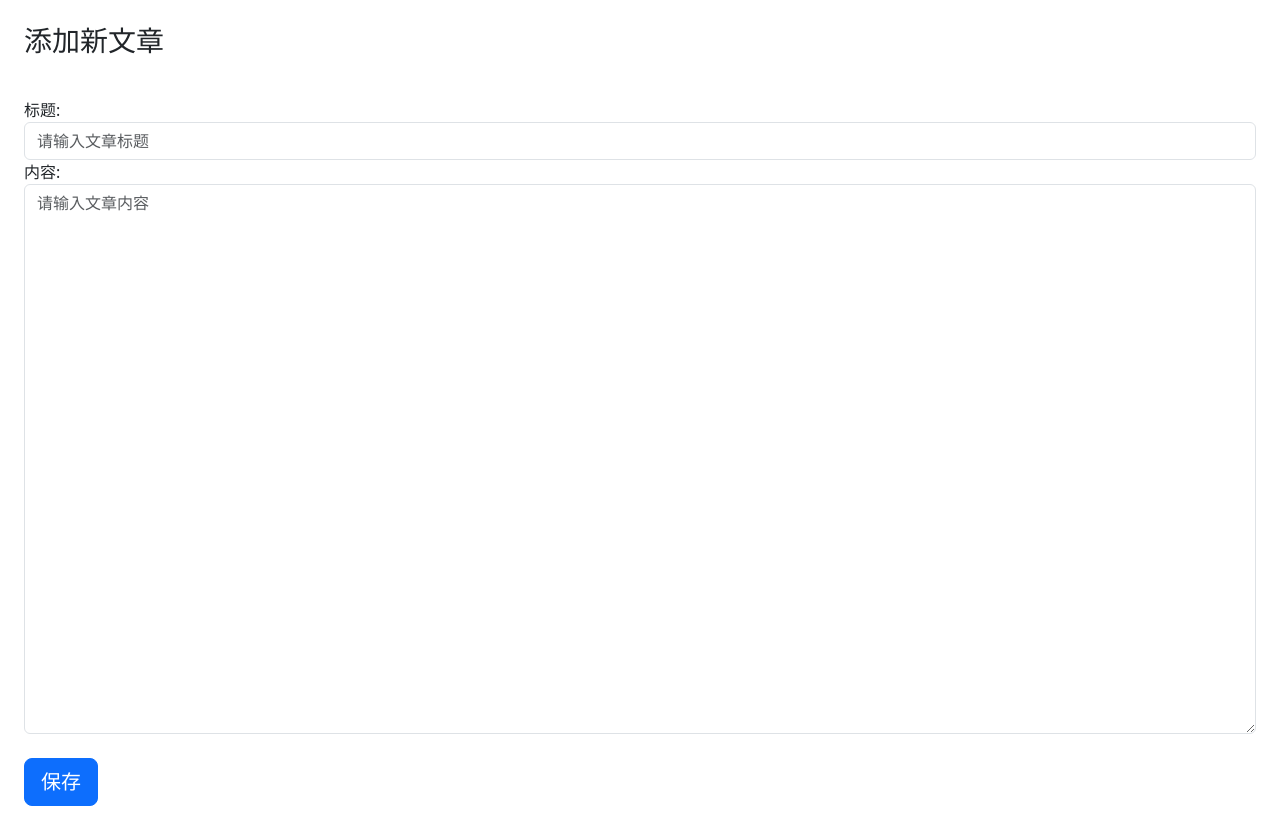
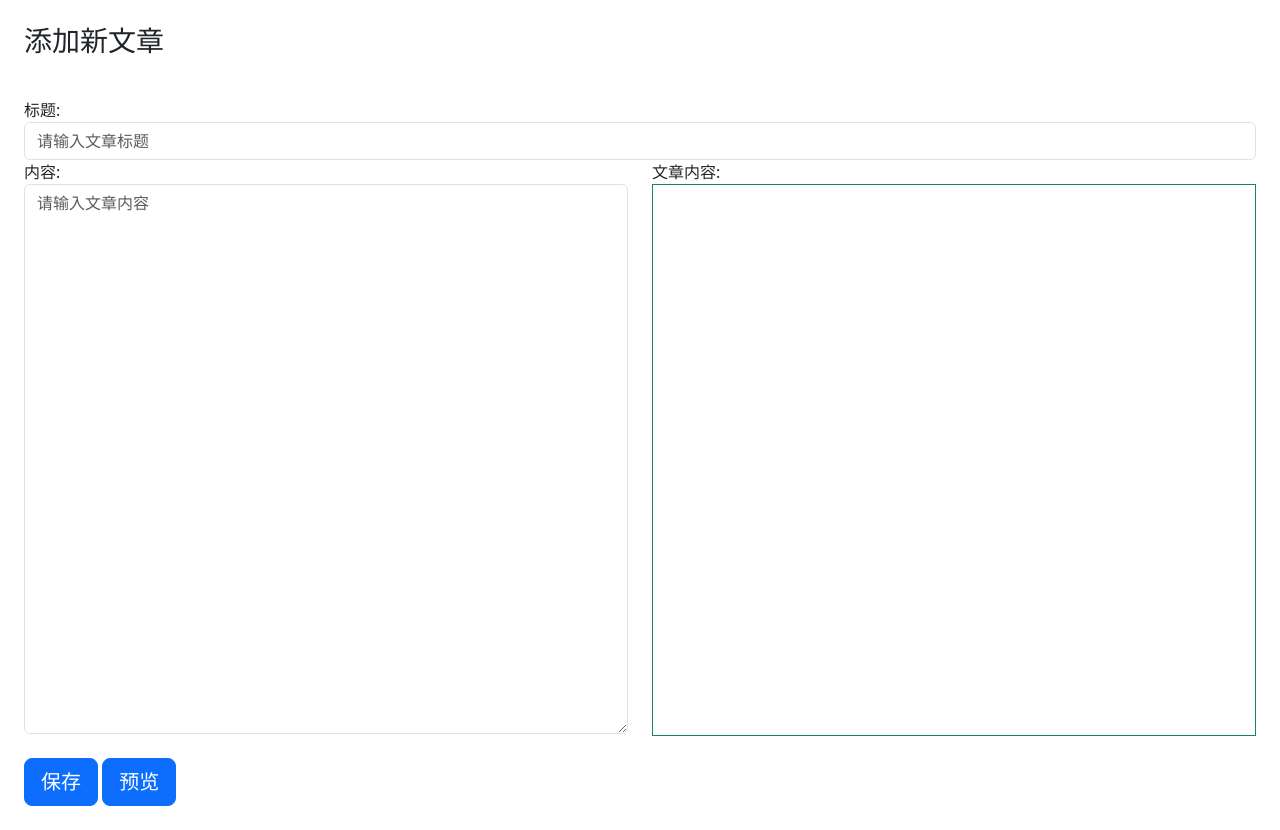
Before and after one commit to hu0701/flask-bootstrap, a Flask app: page /createarticle.html in a window 1280 px wide. Shown: the part 56-886 px from the top of the page. Run offline with Flask 3, Linux system fonts and the light colour scheme; the visitor is signed in with stand-in values (Sample User, id 1); some libraries are stand-ins or nearby versions.

Commit message:
完成-编辑时预览文章

```diff
--- a/assets/js/article.js
+++ b/assets/js/article.js
@@ -2,4 +2,4 @@ $(function (){
     var converter = new showdown.Converter();
     var article_html = converter.makeHtml($('#article_content').val())
     $('#article_viewer').html(article_html)
-})
+});
--- /dev/null
+++ b/assets/js/editarticle.js
@@ -0,0 +1,7 @@
+$(function (){
+    $('#article_preview_btn').click(function (){
+        var converter = new showdown.Converter();
+        var content_html = converter.makeHtml($('#content').val());
+        $('#article_preview').html(content_html);
+    });
+});
--- a/templates/article.html
+++ b/templates/article.html
@@ -11,5 +11,5 @@
     <p class="text-center" style="margin-top: 10px;">最后更新： {{ article.update_time }}</p>
     <p id="article_viewer"></p>
 </div>
-<script src="/assets/js/article.js"></script>"
+<script src="/assets/js/article.js"></script>
 {% endblock %}
--- a/templates/editarticle.html
+++ b/templates/editarticle.html
@@ -28,10 +28,22 @@
             <br>
             {{ form.title.label() }}
             {{ form.title(class="form-control", placeholder="请输入文章标题") }}
-            {{ form.content.label() }}
-            {{ form.content(class="form-control content_height", placeholder="请输入文章内容") }}
-        </br>
-        {{ form.submit(class="btn btn-lg btn-block btn-primary")}}
+            <div class="row">
+                <div class="col">
+                    {{ form.content.label() }}
+                    {{ form.content(class="form-control content_height", placeholder="请输入文章内容") }}
+                     </br>
+                    {{ form.submit(class="btn btn-lg btn-block btn-primary")}}
+                    <a href="#" id="article_preview_btn" class="btn btn-lg btn-block btn-primary">预览</a>
+                </div>
+                <div class="col">
+                    文章内容:
+                    <div class="container-fluid border border-success">
+                        <div id="article_preview" class="content_height" style="overflow: auto"></div>
+                    </div>
+                </div>
+            </div>
     </form>
 </div>
+<script src="/assets/js/editarticle.js"></script>
 {% endblock %}
```
Also changed, not shown: README.md.
